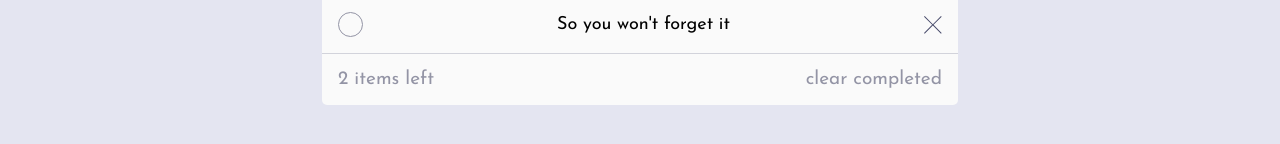
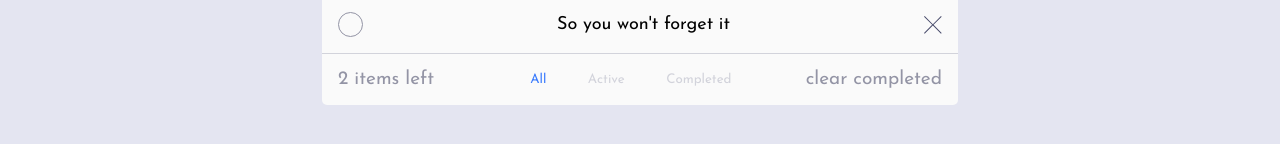
Before and after one commit to giorgio324/todoapp, a React (Create React App) app: page / in a window 1280 px wide. Shown: the part 242-386 px from the top of the page. Built offline with nearby package versions, Linux system fonts and the light colour scheme.

Commit message:
added filtering buttons

```diff
--- a/src/App.js
+++ b/src/App.js
@@ -30,7 +30,7 @@ function App() {
     const localData = localStorage.getItem('theme');
     return localData ? JSON.parse(localData) : false;
   });
-
+  const [filterBtn, setFilterBtn] = useState('all');
   // everytime list item changes it is stored in a localstorage
   useEffect(() => {
     localStorage.setItem('todos', JSON.stringify(list));
@@ -98,7 +98,17 @@ function App() {
       setDarkMode(!darkMode);
     }
   };
-
+  const filterTodo = (e) => {
+    const targetBtn = e.target.textContent;
+    setFilterBtn(targetBtn.toLowerCase());
+  };
+  // this filteres list based on filterBtn value
+  const filteredTodos =
+    filterBtn === 'all'
+      ? list
+      : filterBtn === 'active'
+      ? list.filter((todo) => !todo.completed)
+      : list.filter((todo) => todo.completed);
   return (
     <div className='app-container'>
       <div className='bg-container'>
@@ -145,7 +155,7 @@ function App() {
           }
         >
           <TransitionGroup>
-            {list.map((todo) => {
+            {filteredTodos.map((todo) => {
               return (
                 <CSSTransition key={todo.id} timeout={400} classNames='fade'>
                   <div className='item' key={todo.id}>
@@ -166,6 +176,26 @@ function App() {
 
           <div className='todo-items-container-footer'>
             <p>{checkedAmount} items left</p>
+            <div className='filter-btn-container'>
+              <button
+                className={filterBtn === 'all' ? 'active' : ''}
+                onClick={(e) => filterTodo(e)}
+              >
+                All
+              </button>
+              <button
+                className={filterBtn === 'active' ? 'active' : ''}
+                onClick={(e) => filterTodo(e)}
+              >
+                Active
+              </button>
+              <button
+                className={filterBtn === 'completed' ? 'active' : ''}
+                onClick={(e) => filterTodo(e)}
+              >
+                Completed
+              </button>
+            </div>
             <button onClick={clearCompleted} className='clear-completed'>
               clear completed
             </button>
--- a/src/index.css
+++ b/src/index.css
@@ -248,6 +248,24 @@ input[type="checkbox"]:checked:before {
   transition: opacity 300ms;
 }
 
+.filter-btn-container {
+  display: flex;
+  justify-content: space-between;
+  width: 33.33%;
+  align-items: center;
+  margin-left: 22px;
+}
+
+.filter-btn-container button {
+  color: var(--LightGrayishBlue);
+  transition: var(--transition);
+}
+
+/* if button is active */
+.active {
+  color: var(--BrightBlue) !important;
+}
+
 /* responsive */
 
 @media screen and (min-width:650px) {
@@ -263,6 +281,10 @@ input[type="checkbox"]:checked:before {
   }
 
   .clear-completed {
+    font-size: 17px;
+  }
+
+  .filter-btn-container {
     font-size: 17px;
   }
 
@@ -288,6 +310,10 @@ input[type="checkbox"]:checked:before {
 
   }
 
+  .filter-btn-container {
+    font-size: 19px;
+  }
+
   ::placeholder {
     font-size: 19px;
   }
```
